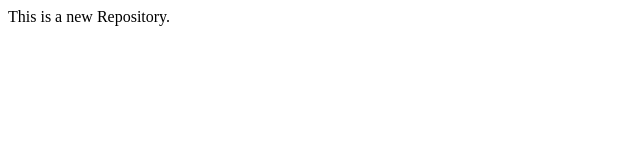
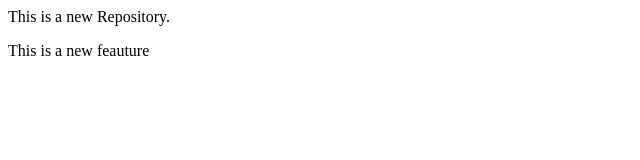
Before and after one commit to HimankV/New, a plain HTML site: page index.html in a window 1280 px wide. Shown: the whole page, without its empty margins (0-640 px from the left). Drawn offline with Linux system fonts and the light colour scheme.

Commit message:
added new feature.

```diff
--- a/index.html
+++ b/index.html
@@ -1 +1,2 @@
 <p>This is a new Repository.</p>
+<p>This is a new feauture</p>
```
